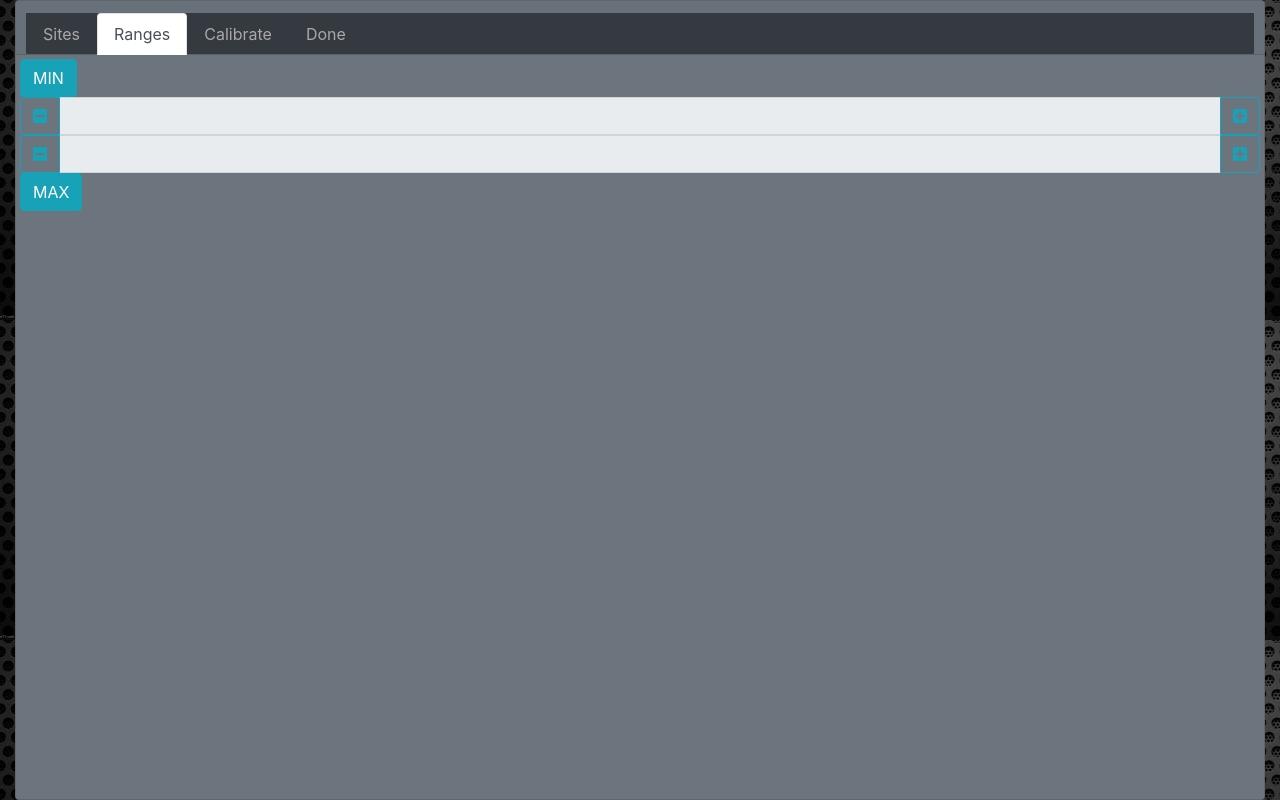
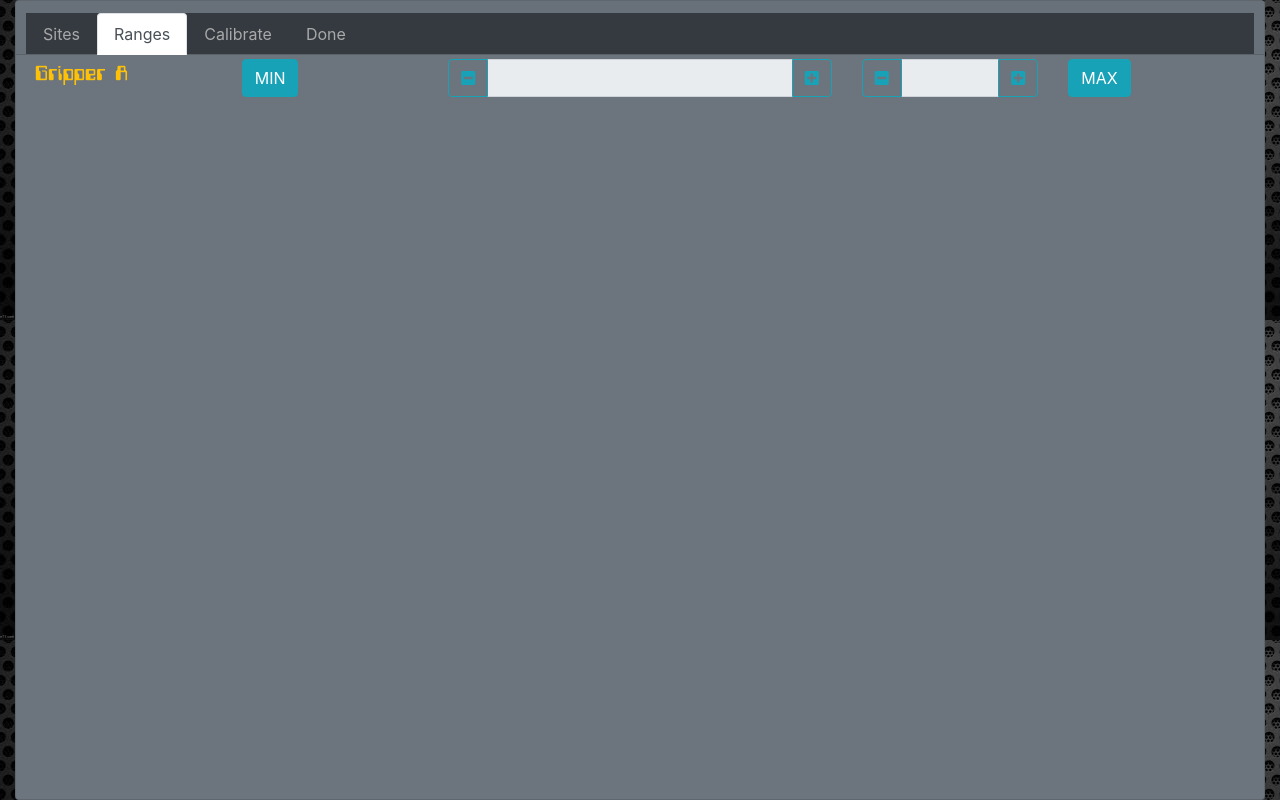
Before and after one commit to barskey/solve-o-matic, a Flask app: template app/templates/calibration.html in a window 1280 px wide, after a click on "Ranges". Run offline with Flask 2, Linux system fonts and the light colour scheme; the template is opened without the code that fills it: most values are stand-ins (such as "Sample title", 1, 10 or a date in 2020); some libraries are stand-ins or nearby versions.

Commit message:
ranges tab

```diff
--- a/app/templates/calibration.html
+++ b/app/templates/calibration.html
@@ -63,7 +63,13 @@
 				</div>
 				<div class="container-fluid tab-pane" id="ranges">
 					<div class="row">
+						<div class="col">
+							<h4 class="text-warning">Gripper A</h4>
+						</div>
+						<div class="col">
 							<button type="button" class="btn btn-info" id="gripa-gripa-min">MIN</button>
+						</div>
+						<div class="col-4">
 							<div class="input-group">
 								<div class="input-group-prepend">
 									<button type="button" class="btn btn-outline-info" id="gripa-min-dec"><i class="fa fa-minus-square"></i></button>
@@ -73,6 +79,8 @@
 									<button type="button" class="btn btn-outline-info" id="gripa-min-inc"><i class="fa fa-plus-square"></i></button>
 								</div>
 							</div>
+						</div>
+						<div class="col">
 							<div class="input-group">
 								<div class="input-group-prepend">
 									<button type="button" class="btn btn-outline-info" id="gripa-max-dec"><i class="fa fa-minus-square"></i></button>
@@ -82,7 +90,10 @@
 									<button type="button" class="btn btn-outline-info" id="gripa-max-inc"><i class="fa fa-plus-square"></i></button>
 								</div>
 							</div>
+						</div>
+						<div class="col">
 							<button type="button" class="btn btn-info" id="gripa-range-max">MAX</button>
+						</div>
 					</div>
 				</div>
 				<div class="container-fluid tab-pane" id="calibrate">
```
Lines whose indentation alone changed are shown as unchanged.
